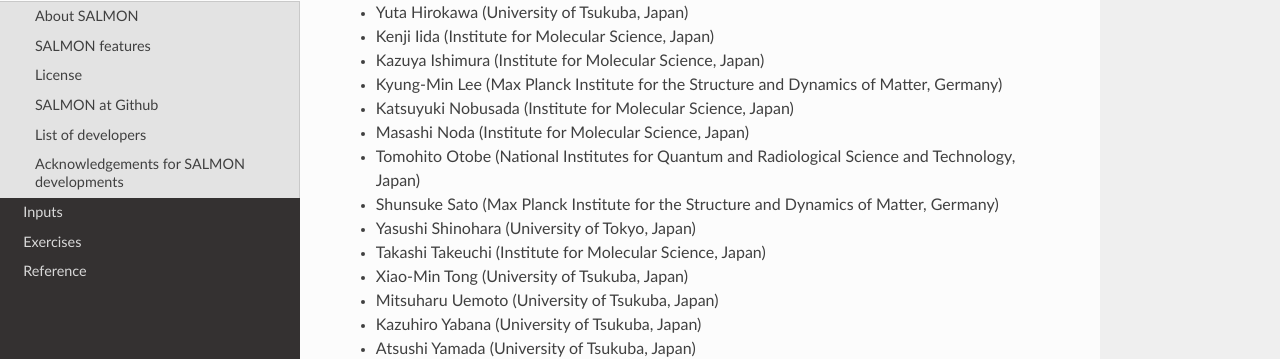
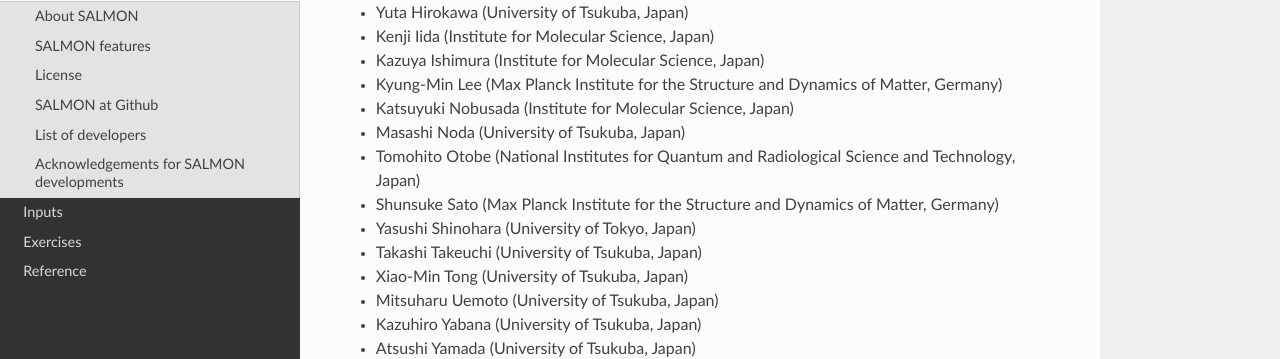
Before and after one commit to SALMON-TDDFT/SALMON-DOCS, a Sphinx documentation site: the page built from source/introduction.rst, in a window 1280 px wide and 900 px high, scrolled down 1768 px. Shown: the part 135-494 px from the top of the window. Built offline with Sphinx 7.4.7 and the Read the Docs theme 2.0.0, drawn with Linux system fonts in a browser that asks for light colours; formulas are drawn with MathJax 3; pages that are not in the unit, such as notebooks, are missing from menus.

Commit message:
modify affiliation

```diff
--- a/source/introduction.rst
+++ b/source/introduction.rst
@@ -102,11 +102,11 @@
 * Kazuya Ishimura (Institute for Molecular Science, Japan)
 * Kyung-Min Lee (Max Planck Institute for the Structure and Dynamics of Matter, Germany)
 * Katsuyuki Nobusada (Institute for Molecular Science, Japan)
-* Masashi Noda (Institute for Molecular Science, Japan)
+* Masashi Noda (University of Tsukuba, Japan)
 * Tomohito Otobe (National Institutes for Quantum and Radiological Science and Technology, Japan)
 * Shunsuke Sato (Max Planck Institute for the Structure and Dynamics of Matter, Germany)
 * Yasushi Shinohara (University of Tokyo, Japan)
-* Takashi Takeuchi (Institute for Molecular Science, Japan)
+* Takashi Takeuchi (University of Tsukuba, Japan)
 * Xiao-Min Tong (University of Tsukuba, Japan)
 * Mitsuharu Uemoto (University of Tsukuba, Japan)
 * Kazuhiro Yabana (University of Tsukuba, Japan)
```
